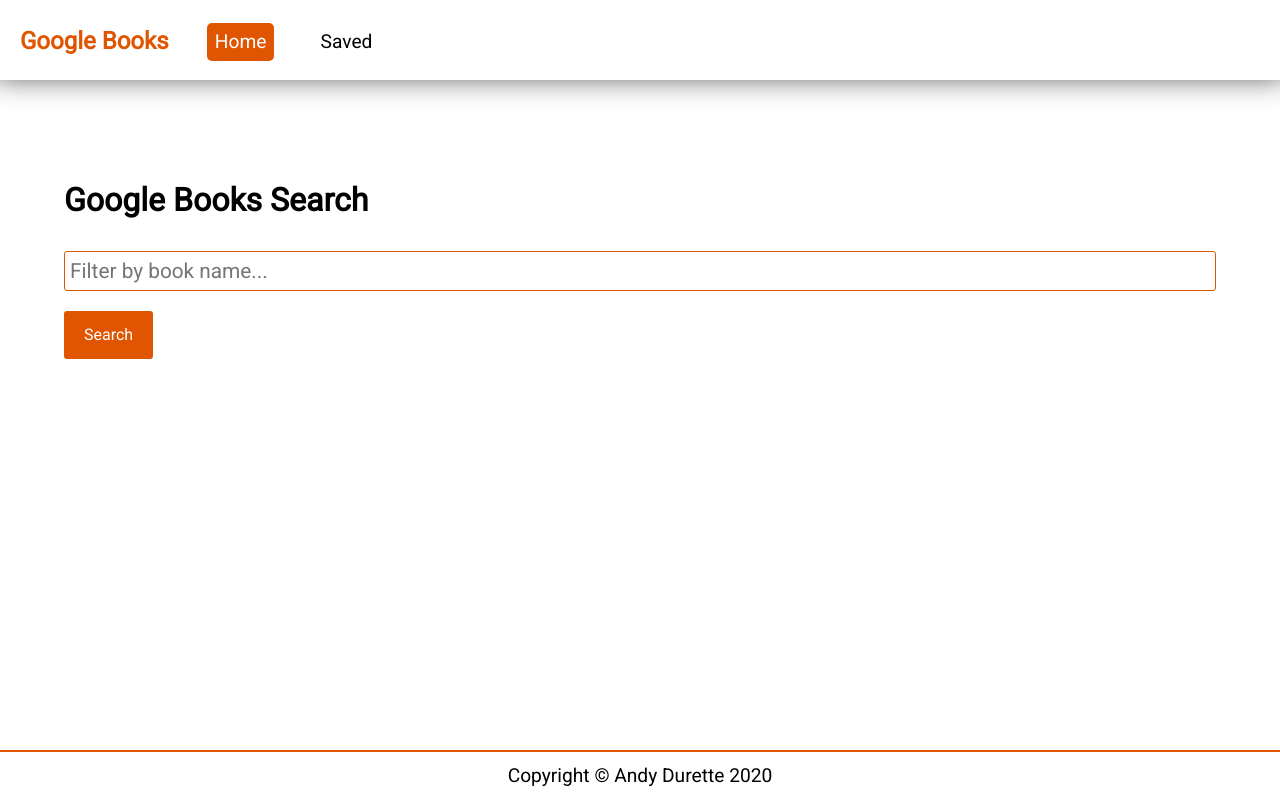
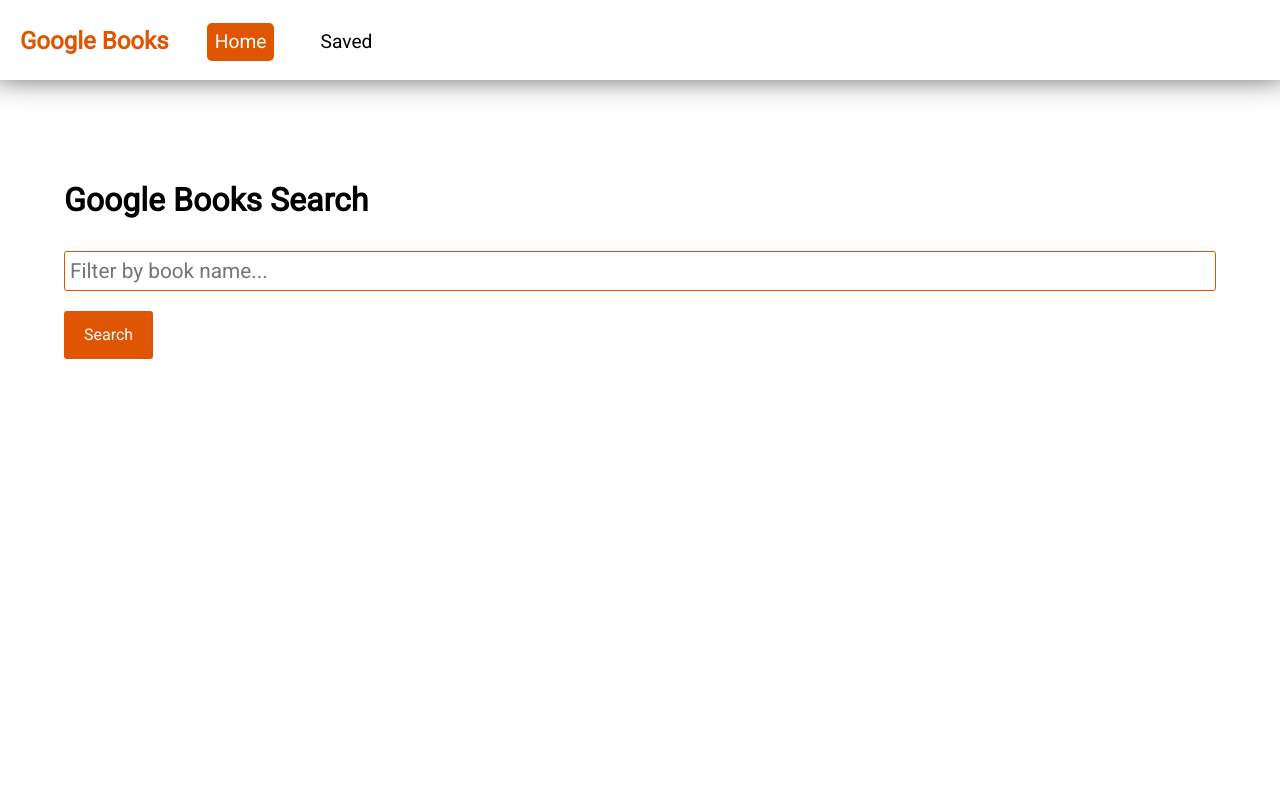
Before and after one commit to andydurette/Google-Books-Search, a React (Create React App) app in the folder client/: page / in a window 1280 px wide. Built offline with nearby package versions, Linux system fonts and the light colour scheme.

Commit message:
Removed Footer

```diff
--- a/client/src/App.js
+++ b/client/src/App.js
@@ -5,7 +5,6 @@
 import Home from './components/Home';
 import SavedBooks from './components/SavedBooks';
 import MessageModal from './components/MessageModal';
-import Footer from './components/Footer';
 import { BrowserRouter as Router, Switch, Route} from "react-router-dom";
 
 function App() {
@@ -21,7 +20,6 @@
         </Switch>
         </section>
         <MessageModal/>
-        <Footer/>
       </div>
       </Router>
     </AppProvider>
--- a/client/src/scss/App.scss
+++ b/client/src/scss/App.scss
@@ -5,4 +5,3 @@
 @import "home.scss";
 @import "saved.scss";
 @import "modal.scss";
-@import "footer.scss";
--- a/client/src/scss/generalStyles.scss
+++ b/client/src/scss/generalStyles.scss
@@ -1,9 +1,5 @@
 html, body, #root, .App {
   height: 100%;
-}
-
-.App{
-  min-height:600px;
 }
 
 body{
@@ -29,7 +25,7 @@
   padding-top: 230px;
   box-sizing:border-box;
   //min-height:100%;
-  min-height:calc(100% - 50px);
+  min-height:100%;
 }
 
 h1{
```
